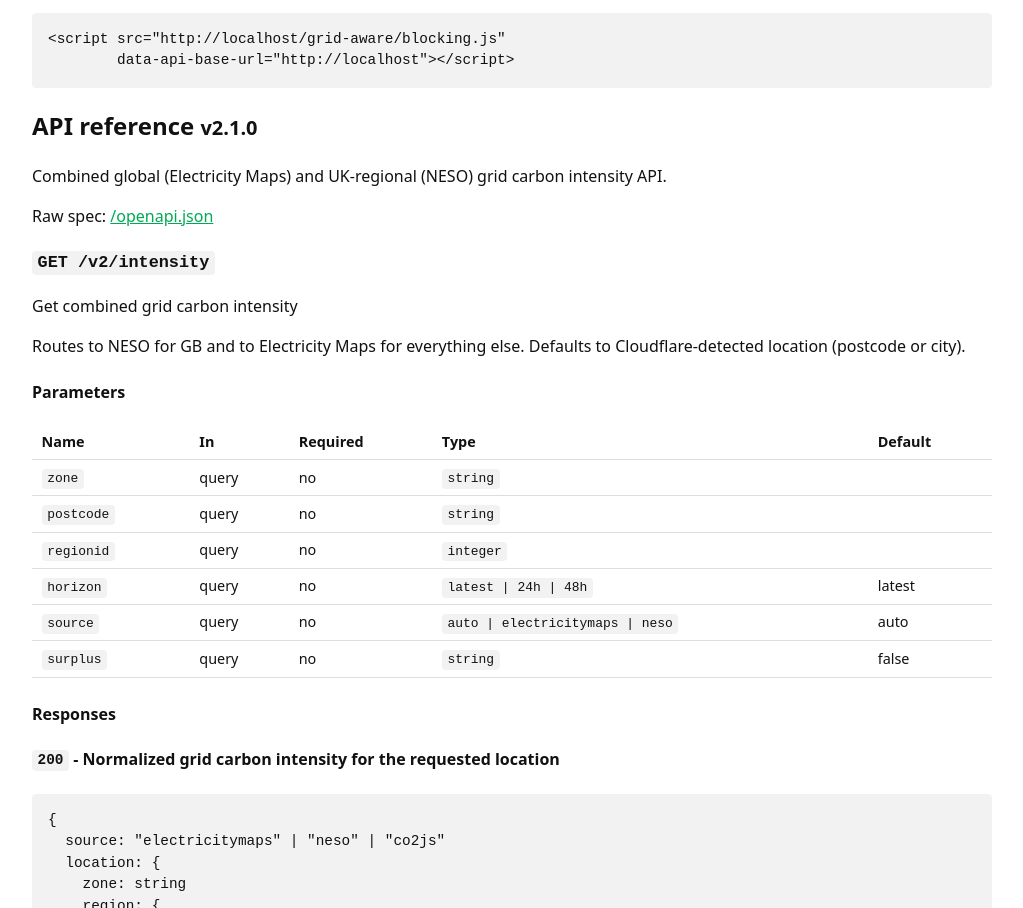
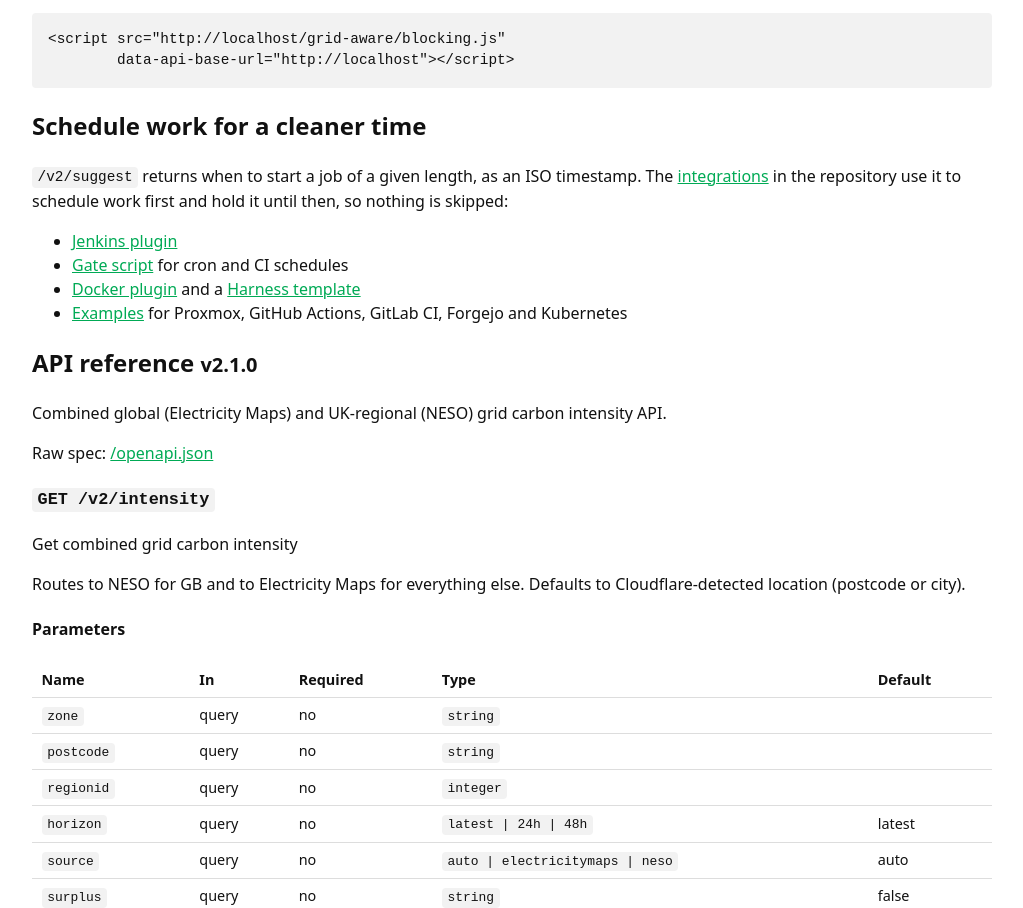
Before and after one commit to jackcarey/grid-aware, a website: page apps/cloudflare-worker/public/index.html in a window 1280 px wide. Shown: the part 1042-1950 px from the top of the page, without its empty margins (128-1151 px from the left). Drawn offline with Linux system fonts and the light colour scheme; no server answers.

Commit message:
docs: link the integrations from the root README and the landing page
Explain that every integration schedules first and gates second, so a
dirty grid delays work and never drops it.

```diff
--- a/apps/cloudflare-worker/public/index.html
+++ b/apps/cloudflare-worker/public/index.html
@@ -131,6 +131,20 @@
 </p>
 <pre>&lt;script src="<span class="this-worker-url">https://your-deployed-url.com</span>/grid-aware/blocking.js"
         data-api-base-url="<span class="this-worker-url">https://your-deployed-url.com</span>"&gt;&lt;/script&gt;</pre>
+
+<h2>Schedule work for a cleaner time</h2>
+<p>
+  <code>/v2/suggest</code> returns when to start a job of a given length, as an ISO timestamp.
+  The <a href="https://github.com/jackcarey/grid-aware/tree/main/integrations">integrations</a> in
+  the repository use it to schedule work first and hold it until then, so nothing is skipped:
+</p>
+<ul>
+  <li><a href="https://github.com/jackcarey/grid-aware/tree/main/integrations/jenkins">Jenkins plugin</a></li>
+  <li><a href="https://github.com/jackcarey/grid-aware/tree/main/integrations/gate">Gate script</a> for cron and CI schedules</li>
+  <li><a href="https://github.com/jackcarey/grid-aware/tree/main/integrations/docker-plugin">Docker plugin</a>
+    and a <a href="https://github.com/jackcarey/grid-aware/tree/main/integrations/harness">Harness template</a></li>
+  <li><a href="https://github.com/jackcarey/grid-aware/tree/main/examples">Examples</a> for Proxmox, GitHub Actions, GitLab CI, Forgejo and Kubernetes</li>
+</ul>
 
 <h2 id="api-reference">API reference <small>v2.1.0</small></h2>
 <p>Combined global (Electricity Maps) and UK-regional (NESO) grid carbon intensity API.</p>
```
Also changed, not shown: apps/cloudflare-worker/src/pages/intro.html.ts (+14 -0 lines), README.md.
